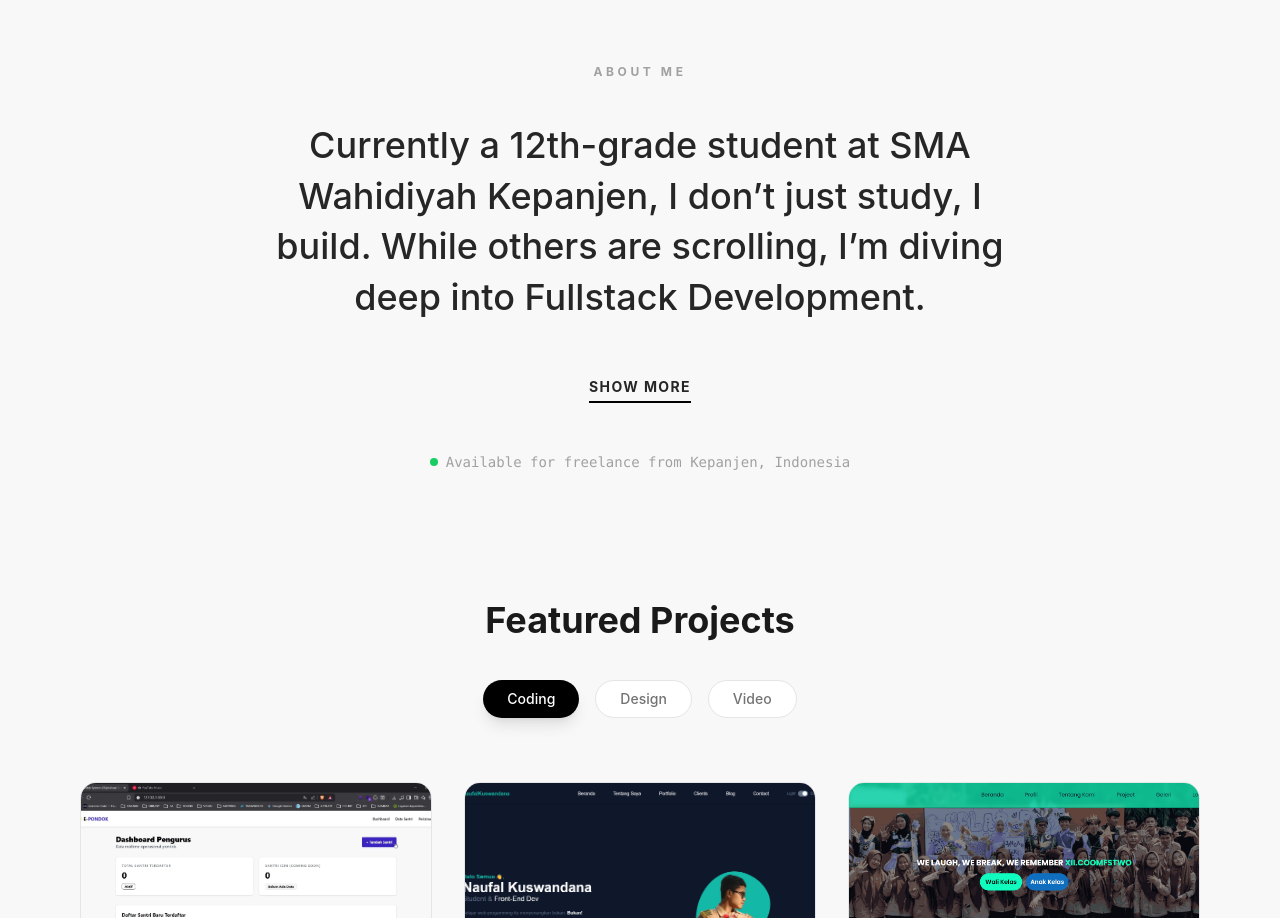
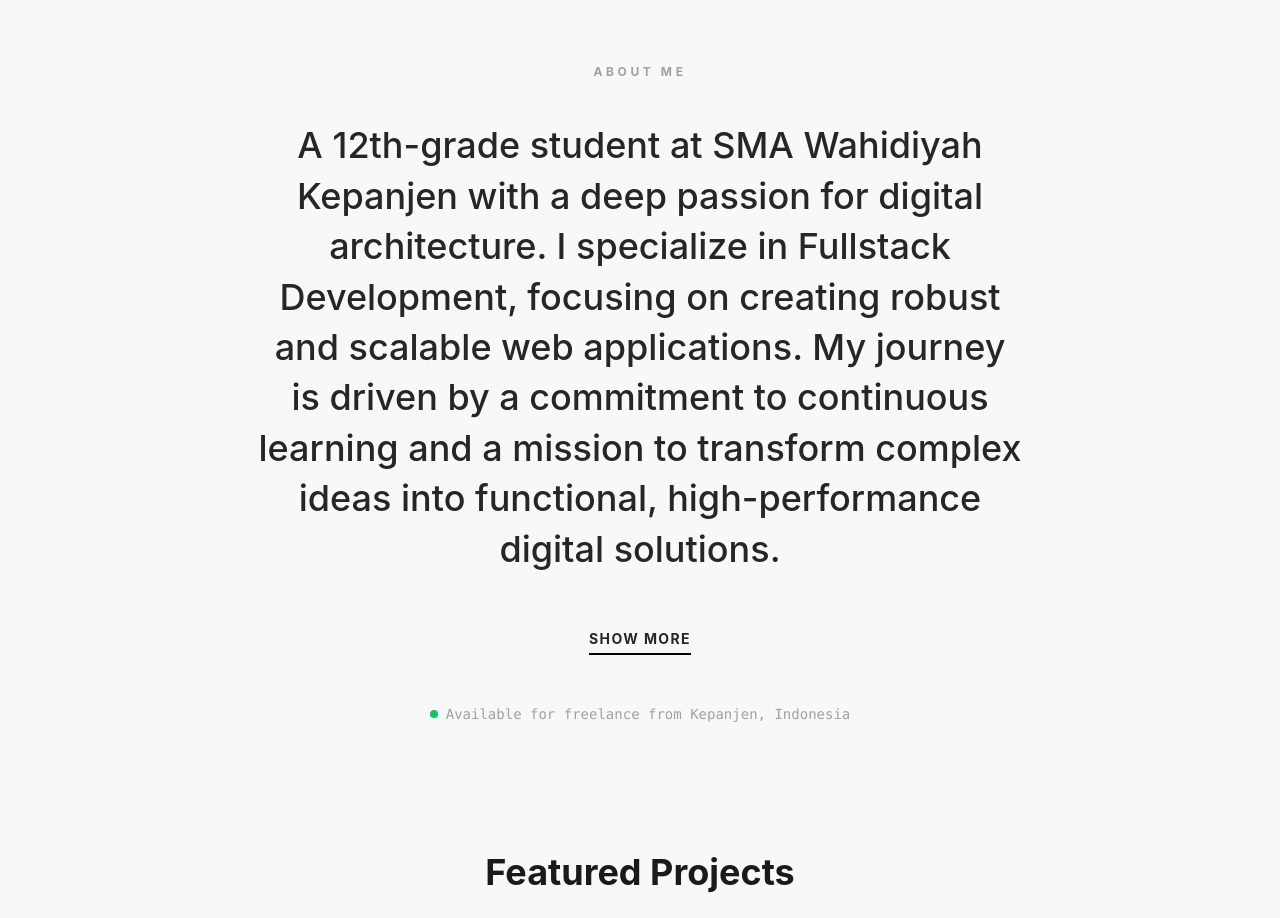
Before and after one commit to isoul87/Portfoliov1, a React (Vite) app: page / in a window 1280 px wide. Shown: the part 680-1598 px from the top of the page. Built offline with nearby package versions, Linux system fonts and the light colour scheme.

Commit message:
change about

```diff
--- a/src/Components/About.jsx
+++ b/src/Components/About.jsx
@@ -6,7 +6,7 @@ export const About = () => {
   const [isExpanded, setIsExpanded] = useState(false);
 
   // Bagian teks yang selalu muncul (intro)
-  const introText = "Currently a 12th-grade student at SMA Wahidiyah Kepanjen, I don’t just study, I build. While others are scrolling, I’m diving deep into Fullstack Development.";
+  const introText = "A 12th-grade student at SMA Wahidiyah Kepanjen with a deep passion for digital architecture. I specialize in Fullstack Development, focusing on creating robust and scalable web applications. My journey is driven by a commitment to continuous learning and a mission to transform complex ideas into functional, high-performance digital solutions.";
 
   // Bagian teks yang disembunyikan
   const hiddenText = " I am mastering SEO strategies and crafting seamless UI/UX experiences. My goal? Bridging the gap between creative design and high-performance code to create digital products that actually work.";
```
